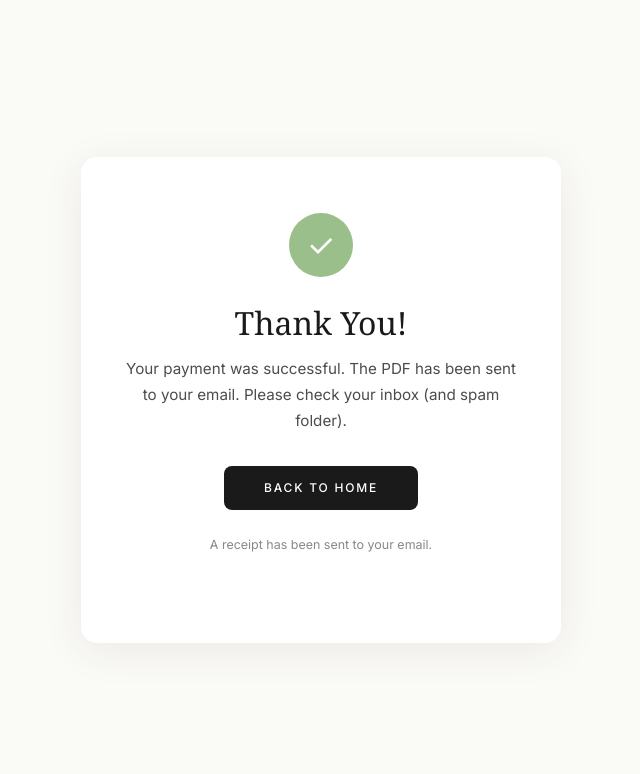
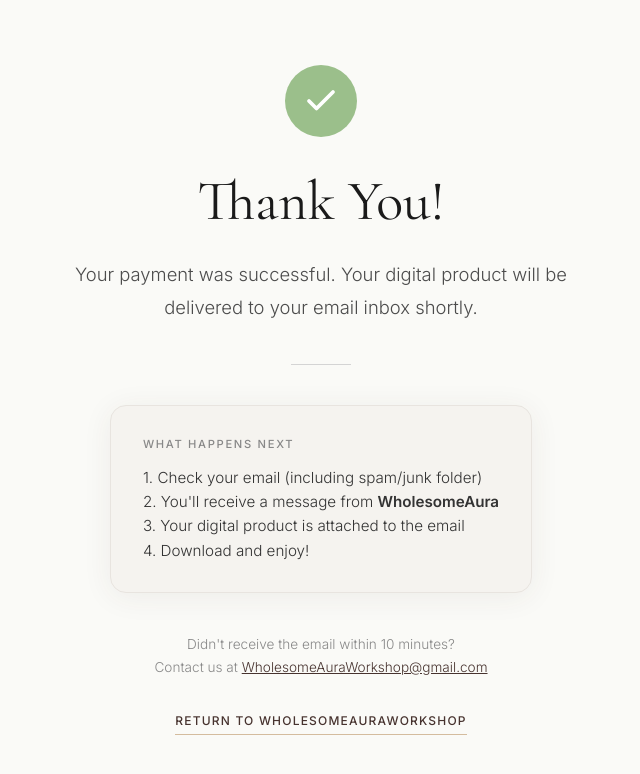
Before and after one commit to wholesomeauraworkshop-beep/wholesomeaura-workshop, a website: page thank-you.html in a window 1280 px wide. Shown: the whole page, without its empty margins (319-959 px from the left). Drawn offline with nearby package versions, Linux system fonts and the light colour scheme; a web font is replaced by a local one.

Commit message:
Add CORS headers, fix webhook raw body, remove Chinese, add thank-you page

```diff
--- a/thank-you.html
+++ b/thank-you.html
@@ -1,78 +1,186 @@
-<!-- Thank You Page -->
 <!DOCTYPE html>
 <html lang="en">
 <head>
 <meta charset="UTF-8">
 <meta name="viewport" content="width=device-width, initial-scale=1.0">
 <title>Thank You — WholesomeAuraWorkshop</title>
+<meta name="description" content="Your payment was successful. Your digital product will be delivered via email.">
+<link rel="preconnect" href="https://fonts.googleapis.com">
+<link rel="preconnect" href="https://fonts.gstatic.com" crossorigin>
+<link href="https://fonts.googleapis.com/css2?family=Cormorant+Garamond:ital,wght@0,300;0,400;0,500;0,600;1,300;1,400&family=Inter:wght@300;400;500;600&family=Playfair+Display:ital,wght@0,400;0,700;1,400;1,700&display=swap" rel="stylesheet">
 <style>
-  * { margin:0; padding:0; box-sizing:border-box; }
+*, *::before, *::after { margin: 0; padding: 0; box-sizing: border-box; }
+
+:root {
+  --black: #1a1a1a;
+  --dark: #333333;
+  --mid: #4c4c4c;
+  --light: #888888;
+  --pale: #d4d4d4;
+  --bg: #fafaf7;
+  --bg-warm: #f5f3ef;
+  --bg-beige: #faf0e7;
+  --accent: #b8946e;
+  --accent-light: #d4bc9e;
+  --accent-avocado: #9bbf8b;
+  --accent-deep: #47332f;
+  --accent-vintage-blue: #4a7c96;
+  --border: #e8e4df;
+  --shadow-warm: 0 4px 30px rgba(71,51,47,0.07);
+  --font-serif: 'Cormorant Garamond', 'Playfair Display', Georgia, 'Times New Roman', serif;
+  --font-sans: 'Inter', -apple-system, BlinkMacSystemFont, 'Segoe UI', sans-serif;
+}
+
+html {
+  scroll-behavior: smooth;
+  font-size: 16px;
+  -webkit-font-smoothing: antialiased;
+}
+
 body {
-    font-family: 'Inter', -apple-system, BlinkMacSystemFont, sans-serif;
-    background: #fafaf7;
-    color: #1a1a1a;
+  font-family: var(--font-sans);
+  color: var(--dark);
+  background: var(--bg);
+  line-height: 1.7;
+  font-weight: 300;
   min-height: 100vh;
+  display: flex;
+  flex-direction: column;
+  align-items: center;
+  justify-content: center;
+  text-align: center;
+  padding: 4rem 2rem;
+}
+
+h1 {
+  font-family: var(--font-serif);
+  font-weight: 400;
+  color: var(--black);
+  line-height: 1.15;
+  font-size: clamp(2rem, 5vw, 3.5rem);
+  margin-bottom: 1.5rem;
+}
+
+.body-text {
+  font-size: clamp(1rem, 1.5vw, 1.15rem);
+  color: var(--mid);
+  line-height: 1.8;
+  max-width: 520px;
+  margin: 0 auto;
+}
+
+.divider {
+  width: 60px;
+  height: 1px;
+  background: var(--pale);
+  margin: 2.5rem auto;
+}
+
+.icon-check {
+  width: 72px;
+  height: 72px;
+  border-radius: 50%;
+  background: var(--accent-avocado);
   display: flex;
   align-items: center;
   justify-content: center;
-    text-align: center;
-    padding: 2rem;
+  margin: 0 auto 2rem;
 }
+
+.icon-check svg {
+  width: 36px;
+  height: 36px;
+  stroke: white;
+  stroke-width: 2.5;
+  fill: none;
+  stroke-linecap: round;
+  stroke-linejoin: round;
+}
+
 .card {
-    max-width: 480px;
-    background: #fff;
+  background: var(--bg-warm);
+  border: 1px solid var(--border);
   border-radius: 16px;
-    padding: 3.5rem 2.5rem;
-    box-shadow: 0 8px 40px rgba(71,51,47,0.08);
+  padding: 1.8rem 2rem;
+  max-width: 440px;
+  margin: 0 auto 2.5rem;
+  text-align: left;
+  box-shadow: var(--shadow-warm);
 }
-  .checkmark {
-    width: 64px; height: 64px;
-    background: #9bbf8b;
-    border-radius: 50%;
-    display: flex; align-items: center; justify-content: center;
-    margin: 0 auto 1.5rem;
-    font-size: 2rem; color: #fff;
-  }
-  h1 { font-family: 'Cormorant Garamond', Georgia, serif; font-size: 2rem; font-weight: 400; margin-bottom: 0.75rem; }
-  p { color: #4c4c4c; line-height: 1.7; margin-bottom: 2rem; font-size: 0.95rem; }
-  a.btn {
-    display: inline-block;
-    font-family: 'Inter', sans-serif;
-    font-size: 0.75rem;
+
+.card-title {
+  font-family: var(--font-sans);
+  font-size: 0.7rem;
   font-weight: 500;
   text-transform: uppercase;
   letter-spacing: 0.15em;
-    padding: 0.9rem 2.5rem;
-    background: #1a1a1a;
-    color: #fff;
+  color: var(--light);
+  margin-bottom: 0.75rem;
+}
+
+.card-text {
+  font-size: 0.95rem;
+  color: var(--dark);
+  line-height: 1.6;
+}
+
+.back-link {
+  display: inline-block;
+  font-family: var(--font-sans);
+  font-size: 0.75rem;
+  font-weight: 500;
+  letter-spacing: 0.1em;
+  text-transform: uppercase;
+  color: var(--accent-deep);
   text-decoration: none;
-    border-radius: 8px;
-    transition: background 0.25s;
+  border-bottom: 1px solid var(--accent-light);
+  padding-bottom: 0.15rem;
+  transition: all 0.3s ease;
 }
-  a.btn:hover { background: #333; }
-  .note { font-size: 0.78rem; color: #888; margin-top: 1.5rem; }
+
+.back-link:hover {
+  border-color: var(--accent-deep);
+  color: var(--black);
+}
+
+.italic { font-style: italic; }
+
+@media (max-width: 480px) {
+  body { padding: 2.5rem 1.5rem; }
+  .card { padding: 1.4rem 1.5rem; }
+}
 </style>
-<link href="https://fonts.googleapis.com/css2?family=Cormorant+Garamond:wght@0,400;0,600&family=Inter:wght@400;500&display=swap" rel="stylesheet">
 </head>
 <body>
+
+<div class="icon-check">
+  <svg viewBox="0 0 24 24"><polyline points="20 6 9 17 4 12"/></svg>
+</div>
+
+<h1>Thank You!</h1>
+
+<p class="body-text">
+  Your payment was successful. Your digital product will be delivered to your email inbox shortly.
+</p>
+
+<div class="divider"></div>
+
 <div class="card">
-  <div class="checkmark">✓</div>
-  <h1 id="title">Thank You!</h1>
-  <p id="message">Your payment was successful. The PDF has been sent to your email. Please check your inbox (and spam folder).</p>
-  <a href="/" class="btn" id="backBtn">Back to Home</a>
-  <p class="note" id="note">A receipt has been sent to your email.</p>
+  <div class="card-title">What happens next</div>
+  <div class="card-text">
+    <p>1. Check your email (including spam/junk folder)</p>
+    <p>2. You'll receive a message from <strong>WholesomeAura</strong></p>
+    <p>3. Your digital product is attached to the email</p>
+    <p>4. Download and enjoy!</p>
   </div>
-<script>
-  // Simple language detection from query param
-  const params = new URLSearchParams(location.search);
-  const lang = params.get('lang') || 'en';
-  if (lang === 'zh') {
-    document.getElementById('title').textContent = '感谢购买！';
-    document.getElementById('message').textContent = '支付成功！PDF 已发送至您的邮箱，请查收（也请检查垃圾邮件箱）。';
-    document.getElementById('backBtn').textContent = '返回首页';
-    document.getElementById('note').textContent = '收据已发送至您的邮箱。';
-    document.documentElement.lang = 'zh';
-  }
-</script>
+</div>
+
+<p style="color: var(--light); font-size: 0.85rem; margin-bottom: 2rem;">
+  Didn't receive the email within 10 minutes? <br class="mobile-only">
+  Contact us at <a href="mailto:WholesomeAuraWorkshop@gmail.com" style="color: var(--accent-deep); text-decoration: underline;">WholesomeAuraWorkshop@gmail.com</a>
+</p>
+
+<a href="./index.html" class="back-link">Return to WholesomeAuraWorkshop</a>
+
 </body>
 </html>
```
Also changed, not shown: api/create-checkout.js (+17 -5 lines), api/stripe-webhook.js (+15 -7 lines), config/products.js (+2 -12 lines), index.html (+44 -6 lines). Lines whose indentation alone changed are shown as unchanged.
